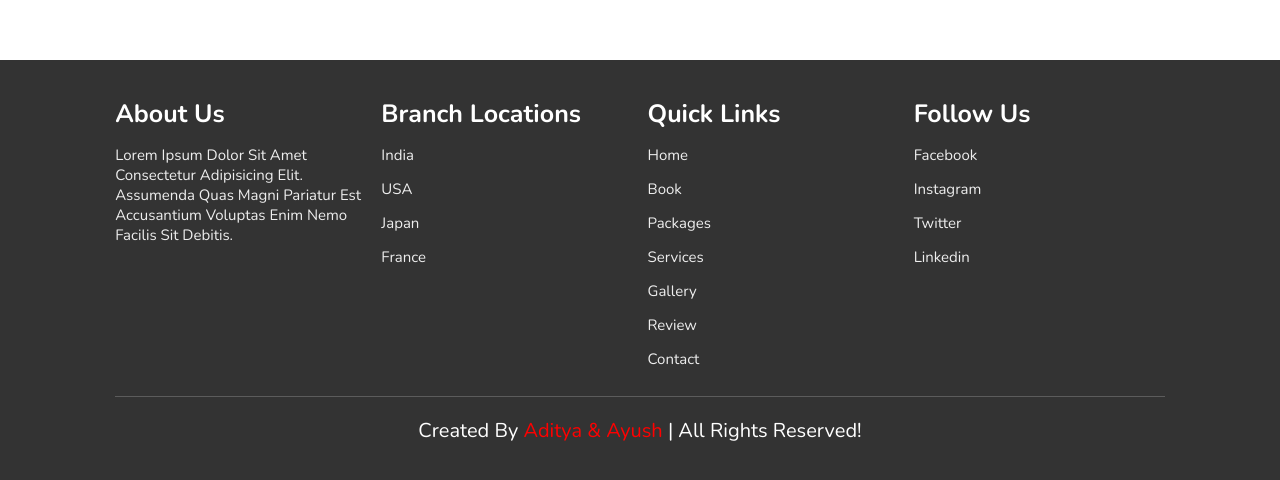
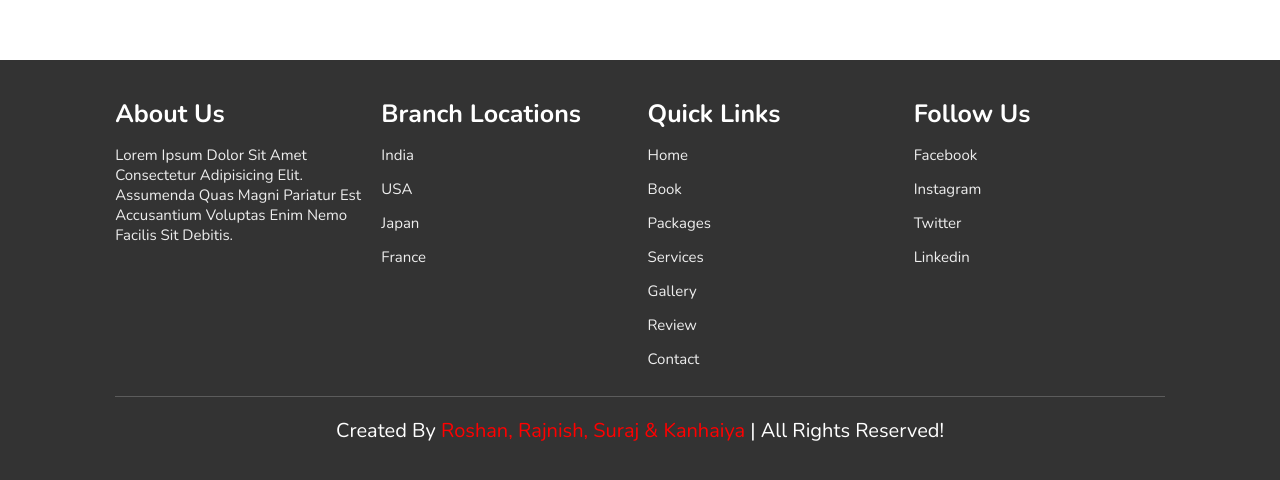
Before and after one commit to 723SurajKumar/ProjectTravel, a plain HTML site: page index.html in a window 1280 px wide. Shown: the part 8755-9235 px from the top of the page. Drawn offline with nearby package versions, Linux system fonts and the light colour scheme; files whose address does not match are found by name.

Commit message:
Update index.html

```diff
--- a/index.html
+++ b/index.html
@@ -589,7 +589,7 @@
 
     </div>
 
-    <h1 class="credit"> created by <span> Aditya & Ayush </span> | all rights reserved! </h1>
+    <h1 class="credit"> created by <span> Roshan, Rajnish, Suraj & Kanhaiya </span> | all rights reserved! </h1>
 
 </section>
 
```
